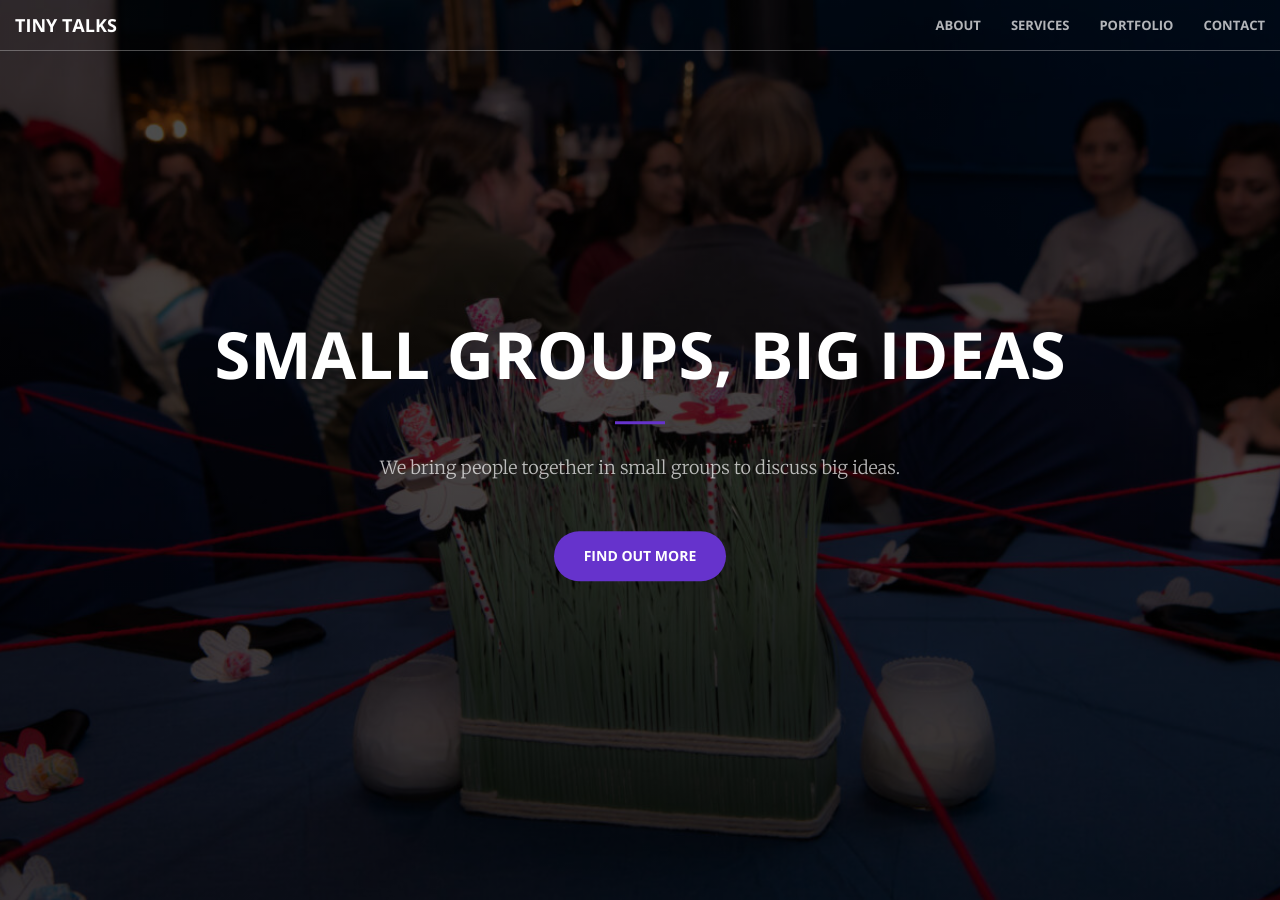
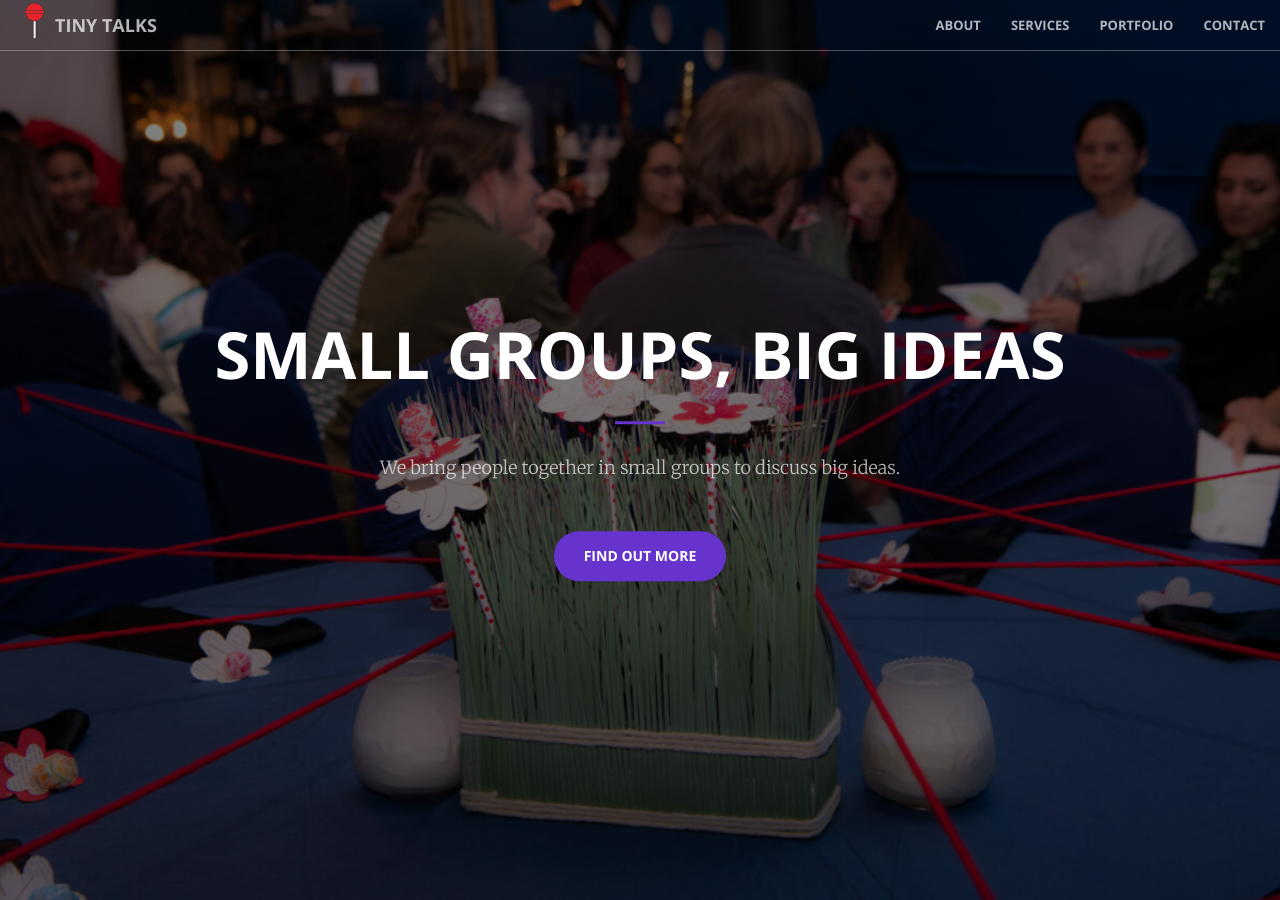
Before and after one commit to anrath/tinytalks.github.io, a Jekyll site: the page built from index.md, in a window 1280 px wide and 900 px high. Built offline with Jekyll 4.4.1, drawn with Linux system fonts in a browser that asks for light colours.

Commit message:
minor fixes

```diff
--- a/_includes/nav.html
+++ b/_includes/nav.html
@@ -9,6 +9,7 @@
                 <span class="icon-bar"></span>
                 <span class="icon-bar"></span>
             </button>
+            <img src="/assets/image2vector.svg" height="40" style="float: left" />
             <a class="navbar-brand page-scroll" href="#page-top">Tiny Talks</a>
         </div>
 
--- a/_sass/_base.scss
+++ b/_sass/_base.scss
@@ -156,7 +156,7 @@
     min-height: auto;
     @include background-cover;
     background-position: center;
-    background-image: linear-gradient(rgba(0, 0, 0, 0.7), rgba(0, 0, 0, 0.7)),
+    background-image: linear-gradient(rgba(0, 0, 0, 0.5), rgba(0, 0, 0, 0.5)),
         url("../assets/header.jpg");
     // background-color: black;
     // opacity: 0.2;
--- a/css/main.scss
+++ b/css/main.scss
@@ -36,7 +36,7 @@
 // variables.less
 $theme-primary: #6633cc;
 // #F05F40;
-$theme-dark: #222;
+$theme-dark: rgb(54, 54, 54);
 
 // Import partials from `sass_dir` (defaults to `_sass`)
 @import "mixins", "base";
```
Also changed, not shown: assets/image2vector.svg (added).
